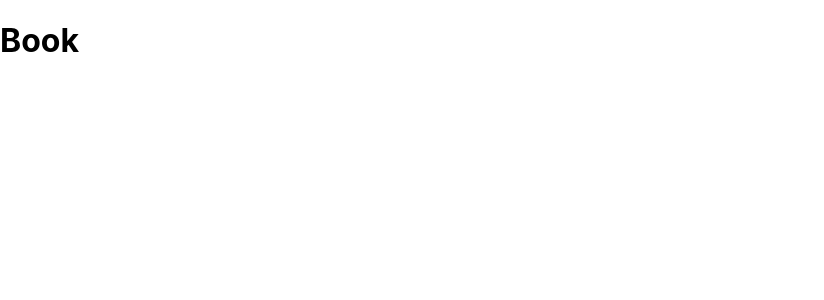
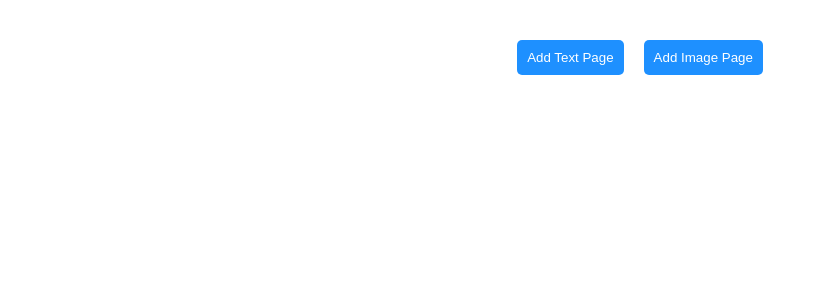
Before and after one commit to stevenzab/Exercice-React, a React (Create React App) app in the folder my-book/: page / in a window 1280 px wide. Shown: the top 300 px of the page, without its empty margins (0-824 px from the left). Built offline with nearby package versions, Linux system fonts and the light colour scheme.

Commit message:
[ADD] styles, interfaces

```diff
--- a/my-book/src/components/book.tsx
+++ b/my-book/src/components/book.tsx
@@ -1,11 +1,64 @@
 import React from "react";
+import { IPage } from './interface'
+import '../styles/page.css';
 
 function Book() {
-    return (
-        <div>
-            <h1>Book</h1>
+  const [pages, setPages] = React.useState<IPage[]>([]);
+
+  const AddPage = () => {
+    setPages([...pages, { type: 'text', content: '' }]);
+  };
+
+  const AddImagePage = () => {
+    setPages([...pages, { type: 'image', content: '' }]);
+  };
+
+  const EditPage = (index: number, newContent: string) => {
+    setPages(prevPages => {
+      const newPages = [...prevPages];
+      newPages[index].content = newContent;
+      return newPages;
+    });
+  };
+
+  const DeletePage = (index: number) => {
+    setPages(prevPages => {
+      const newPages = [...prevPages];
+      newPages.splice(index, 1);
+      return newPages;
+    });
+  };
+
+  return (
+    <div className="book-container">
+      <div className="page-container">
+        {pages.map((page, index) => (
+          <div className="page" key={index}>
+            {page.type === 'text' ? (
+              <textarea
+                className="text-content"
+                value={page.content}
+                onChange={(e) => EditPage(index, e.target.value)}
+              />
+            ) : (
+              <img className="image-content" src={page.content} alt="book-imagee" />
+            )}
+            <button className="delete-page" onClick={() => DeletePage(index)}>
+              Delete Page
+            </button>
+          </div>
+        ))}
+        <div className="add-page-buttons">
+          <button className="add-text-page" onClick={AddPage}>
+            Add Text Page
+          </button>
+          <button className="add-image-page" onClick={AddImagePage}>
+            Add Image Page
+          </button>
         </div>
-    );
+      </div>
+    </div>
+  );
 }
 
 export default Book;
--- /dev/null
+++ b/my-book/src/components/interface.tsx
@@ -0,0 +1,4 @@
+export interface IPage {
+    type: 'text' | 'image';
+    content: string;
+}
--- /dev/null
+++ b/my-book/src/styles/page.css
@@ -0,0 +1,74 @@
+.book-container {
+    display: flex;
+    justify-content: center;
+    margin-top: 20px;
+}
+
+.page-container {
+    display: flex;
+    flex-wrap: wrap;
+    justify-content: center;
+    max-width: 800px;
+}
+
+.page {
+    display: flex;
+    flex-direction: column;
+    align-items: center;
+    margin: 10px;
+    padding: 10px;
+    border: 1px solid gray;
+    box-shadow: 2px 2px 2px lightgray;
+    background-color: white;
+    width: 300px;
+    height: 400px;
+    overflow: hidden;
+}
+
+.text-content {
+    width: 100%;
+    height: 100%;
+    resize: none;
+    border: none;
+    outline: none;
+}
+
+.image-content {
+    max-width: 100%;
+    max-height: 100%;
+    object-fit: contain;
+}
+
+.delete-page {
+    margin-top: 10px;
+}
+
+.add-page-buttons {
+    display: flex;
+    justify-content: space-around;
+    width: 100%;
+    margin-top: 20px;
+}
+
+.add-text-page,
+.add-image-page {
+    padding: 10px;
+    border: none;
+    border-radius: 5px;
+    background-color: dodgerblue;
+    color: white;
+    cursor: pointer;
+}
+
+.add-text-page:hover,
+.add-image-page:hover {
+    background-color: light
+}
+
+.add-text-page {
+    margin-right: 10px;
+}
+
+.add-image-page {
+    margin-left: 10px;
+}
```
